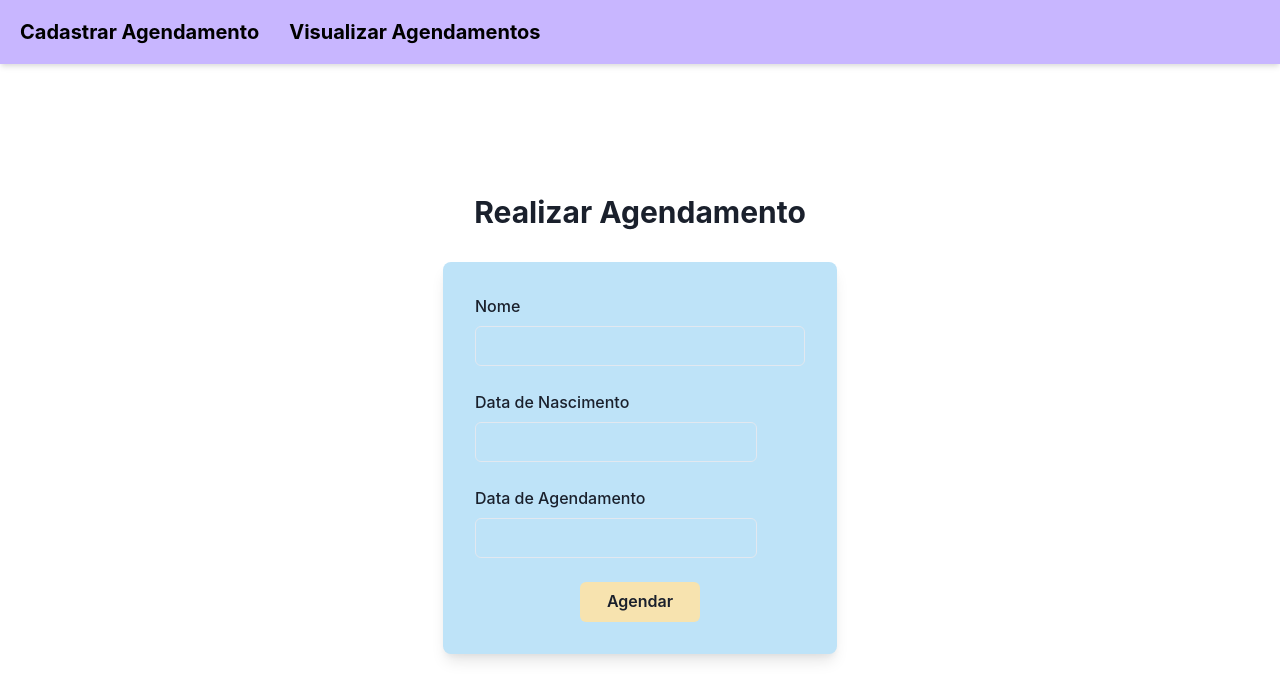
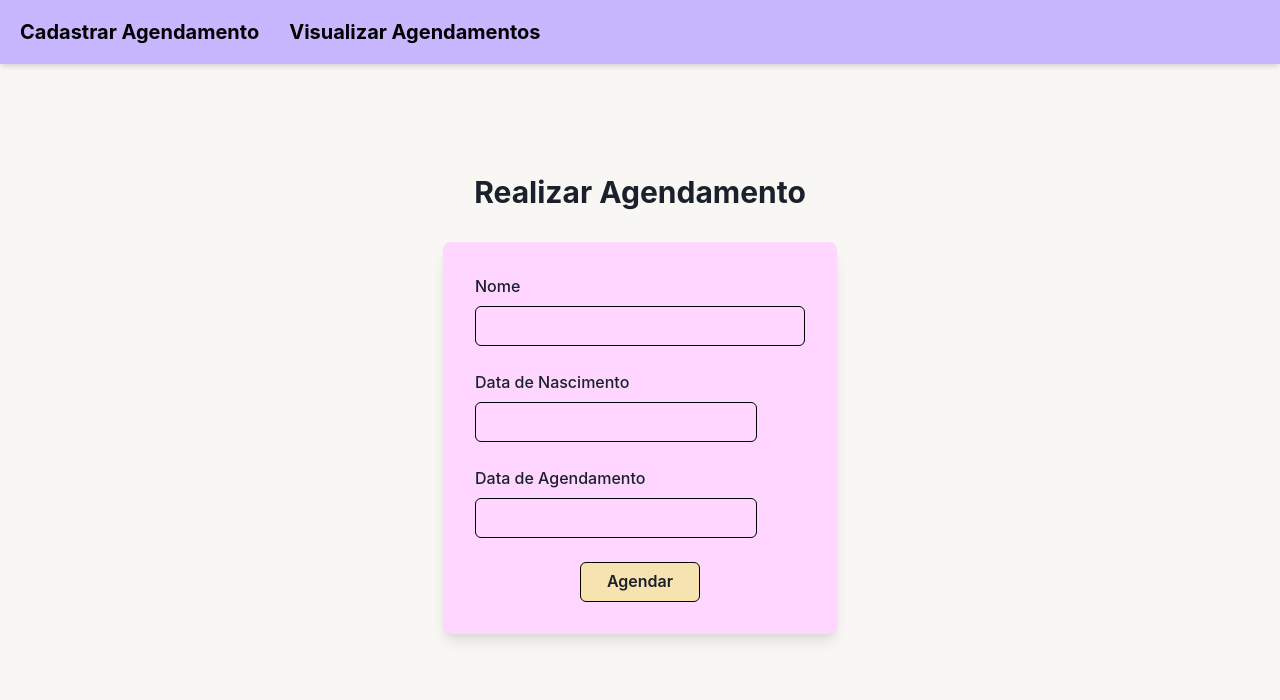
Before and after one commit to SamsSouza22/FrontendPitang2024, a React (Vite) app in the folder frontend/: page / in a window 1280 px wide. Shown: the top 700 px of the page. Built offline with nearby package versions, Linux system fonts and the light colour scheme.

Commit message:
:lipstick: feat: Estilizando página de cadastrar agendamento

```diff
--- a/frontend/src/components/CustomDatePicker.jsx
+++ b/frontend/src/components/CustomDatePicker.jsx
@@ -27,7 +27,13 @@ const CustomDatePicker = ({
       timeIntervals={timeIntervals}
       minTime={minTime}
       maxTime={maxTime}
-      customInput={<Input />}
+      customInput={
+        <Input
+          focusBorderColor="teal.500"
+          errorBorderColor="red.500"
+          borderColor="black"
+        />
+      }
     />
   );
 };
--- a/frontend/src/components/CustomModal.jsx
+++ b/frontend/src/components/CustomModal.jsx
@@ -7,6 +7,7 @@ import {
   ModalBody,
   ModalCloseButton,
   Button,
+  Text,
 } from "@chakra-ui/react";
 import useModal from "../hooks/useModal";
 
@@ -16,14 +17,27 @@ const CustomModal = () => {
   if (!isOpen) return null;
 
   return (
-    <Modal isOpen={isOpen} onClose={closeModal}>
+    <Modal isOpen={isOpen} onClose={closeModal} isCentered>
       <ModalOverlay />
-      <ModalContent>
-        <ModalHeader>Confirmação</ModalHeader>
+      <ModalContent
+        bg="#F9F7F3"
+        borderRadius="lg"
+        p={4}
+        boxShadow="xl"
+      >
+        <ModalHeader>
+          <Text fontSize="2xl" fontWeight="bold">
+            Confirmação
+          </Text>
+        </ModalHeader>
         <ModalCloseButton />
-        <ModalBody>{modalContent}</ModalBody>
+        <ModalBody>
+          <Text fontSize="lg" color="gray.800">
+            {modalContent}
+          </Text>
+        </ModalBody>
         <ModalFooter>
-          <Button colorScheme="blue" mr={3} onClick={closeModal}>
+          <Button bg="#FFD6FF" mr={3} onClick={closeModal}>
             Fechar
           </Button>
         </ModalFooter>
--- a/frontend/src/components/FormAgendamento.jsx
+++ b/frontend/src/components/FormAgendamento.jsx
@@ -84,11 +84,22 @@ const FormAgendamento = () => {
             name="nome"
             control={control}
             defaultValue=""
-            render={({ field }) => <Input {...field} />}
+            render={({ field }) => (
+              <Input
+                {...field}
+                focusBorderColor="teal.500"
+                errorBorderColor="red.500"
+                borderColor="black"
+              />
+            )}
           />
           {errors.nome && <Text color="red.500">{errors.nome.message}</Text>}
         </FormControl>
-        <FormControl id="Data de Nascimento" isInvalid={errors.nascData}>
+        <FormControl
+          id="Data de Nascimento"
+          isInvalid={errors.nascData}
+          border="black"
+        >
           <FormLabel>Data de Nascimento</FormLabel>
           <Controller
             name="nascData"
@@ -107,7 +118,11 @@ const FormAgendamento = () => {
             <Text color="red.500">{errors.nascData.message}</Text>
           )}
         </FormControl>
-        <FormControl id="Data de Agendamento" isInvalid={errors.agendData}>
+        <FormControl
+          id="Data de Agendamento"
+          isInvalid={errors.agendData}
+          border="black"
+        >
           <FormLabel>Data de Agendamento</FormLabel>
           <Controller
             name="agendData"
@@ -129,7 +144,16 @@ const FormAgendamento = () => {
             <Text color="red.500">{errors.agendData.message}</Text>
           )}
         </FormControl>
-        <Button type="submit" width="120px" alignSelf="center" bg="#f7e3af">
+        <Button
+          type="submit"
+          width="120px"
+          alignSelf="center"
+          bg="#f7e3af"
+          borderColor="black"
+          borderWidth="1px"
+          borderRadius="md"
+          _hover={{ bg: "#b0d0d3", borderColor: "#C8B6FF" }}
+        >
           Agendar
         </Button>
       </Stack>
--- a/frontend/src/pages/CadastroAgendamento.jsx
+++ b/frontend/src/pages/CadastroAgendamento.jsx
@@ -4,12 +4,12 @@ import ModalProvider from "../contexts/ModalProvider";
 
 const CadastroAgendamento = () => {
   return (
-    <Flex minH={"90vh"} align={"center"} justify={"center"}>
+    <Flex minH={"85vh"} align={"center"} justify={"center"} bg = "#F9F7F3">
       <Stack spacing={8} mx={"auto"} maxW={"lg"} py={12} px={6}>
         <Stack align={"center"}>
           <Heading fontSize={"3xl"}>Realizar Agendamento</Heading>
         </Stack>
-        <Box rounded={"lg"} boxShadow={"lg"} p={8} bg="blue.100">
+        <Box rounded={"lg"} boxShadow={"lg"} p={8} bg="#FFD6FF">
           <ModalProvider>
             <FormAgendamento />
           </ModalProvider>
```
